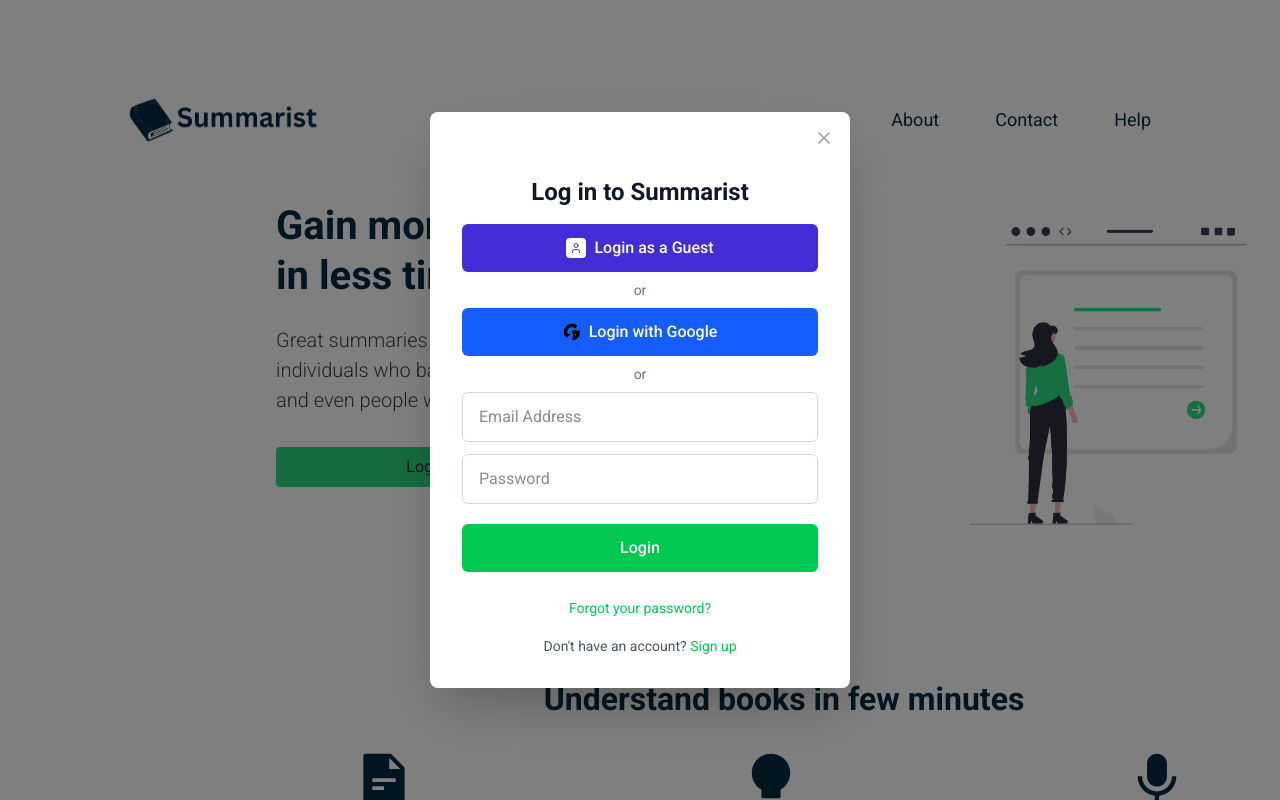
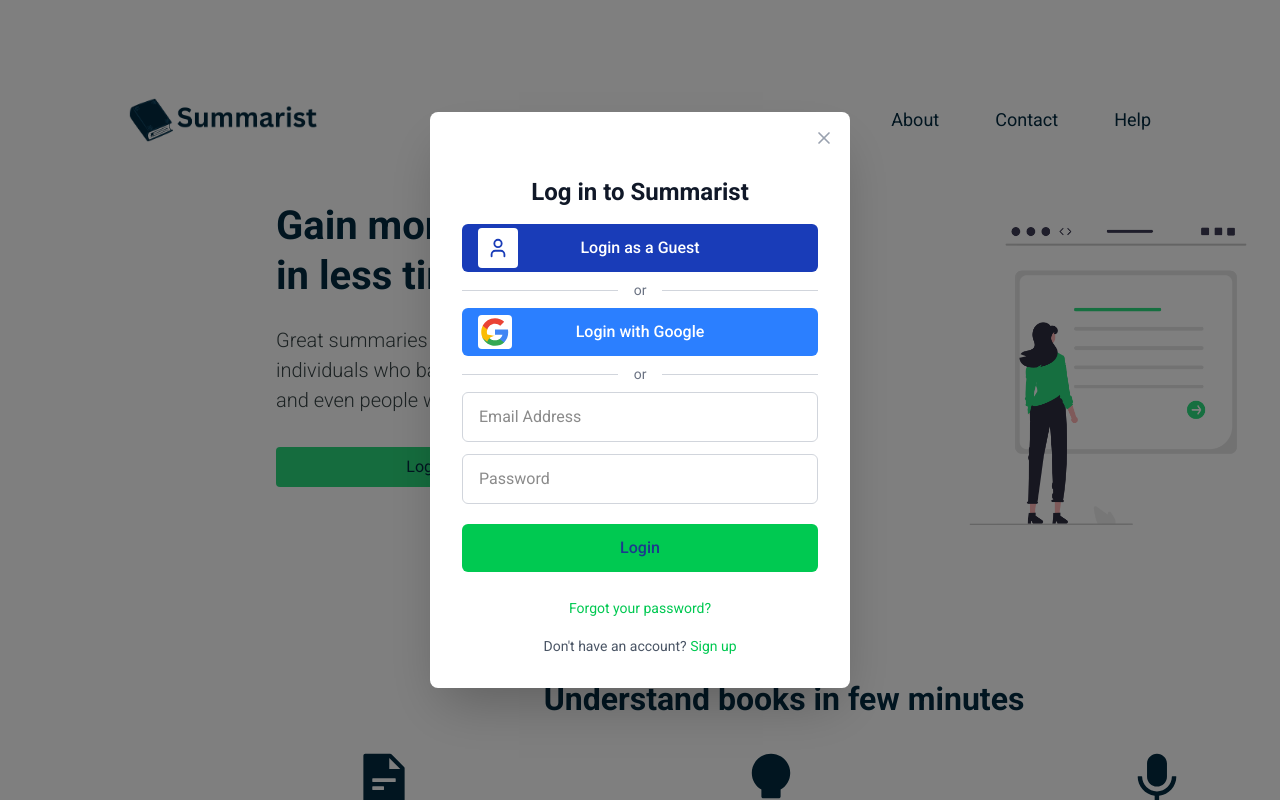
Before and after one commit to DerrickSimilien/Summarist-Virtual-Internship, a Next.js app: page / in a window 1280 px wide. Both pictures are taken after a click on the item "Login". Shown: the top 800 px of the page. Built offline with nearby package versions, Linux system fonts and the light colour scheme.

Commit message:
Initialize git repository

```diff
--- a/src/app/components/LoginModal.tsx
+++ b/src/app/components/LoginModal.tsx
@@ -100,38 +100,46 @@
 
           {/* Body */}
           <div>
-            {/* Login as Guest Button */}
+            {/* Login as Guest Button - Changed to navy blue */}
             <button
   onClick={handleGuestLogin}
   disabled={isLoading}
-              className="w-full flex items-center justify-center gap-2 rounded-md bg-indigo-700 py-3 text-base font-medium text-white hover:bg-indigo-800 disabled:opacity-60 transition"
+  className="w-full relative flex items-center justify-center rounded-md bg-blue-800 py-3 text-base font-medium text-white hover:bg-blue-900 disabled:opacity-60 transition"
 >
-              <div className="w-5 h-5 bg-white rounded-sm flex items-center justify-center">
-                <User size={12} className="text-indigo-700" />
+  <div className="absolute left-4 w-10 h-10 bg-white rounded-sm flex items-center justify-center">
+    <User size={22} className="text-blue-800" />
   </div>
   Login as a Guest
 </button>
 
             {/* Separator */}
-            <div className="text-center text-gray-500 text-sm py-2">or</div>
+            <div className="flex items-center py-2">
+  <div className="flex-1 border-t border-gray-300"></div>
+  <span className="px-4 text-gray-500 text-sm">or</span>
+  <div className="flex-1 border-t border-gray-300"></div>
+</div>
 
-            {/* Login with Google Button */}
+            {/* Login with Google Button - Changed to lighter blue with proper Google icon */}
            <button
   onClick={handleGoogleLogin}
   disabled={isLoading}
-              className="w-full flex items-center justify-center gap-2 rounded-md bg-blue-600 py-3 text-base font-medium text-white hover:bg-blue-700 disabled:opacity-60 transition"
+  className="w-full relative flex items-center justify-center rounded-md bg-blue-500 py-3 text-base font-medium text-white hover:bg-blue-600 disabled:opacity-60 transition"
 >
-              <svg width="18" height="18" viewBox="0 0 24 24" className="invert brightness-200">
-                <path fill="currentColor" d="M22.56 12.25c0-.78-.07-1.53-.2-2.25H12v4.26h5.92c-.26 1.37-1.04 2.53-2.21 3.31v2.77h3.57c2.08-1.92 3.28-4.74 3.28-8.09z"/>
-                <path fill="currentColor" d="M12 23c2.97 0 5.46-.98 7.28-2.66l-3.57-2.77C17.45 2.09 14.97 1 12 1s.43 3.45 1.18 4.93l2.85-2.22.81-.62z"/>
-                <path fill="currentColor" d="M5.84 14.09c-.22-.66-.35-1.36-.35-2.09s.13-1.43.35-2.09V7.07H2.18C1.43 8.55 1 10.22 1 12s.43 3.45 1.18 4.93l3.66 2.84c.87-2.6 3.3-4.53 6.16-4.53z"/>
-                <path fill="currentColor" d="M12 5.38c1.62 0 3.06.56 4.21 1.64l3.15-3.15C17.45 2.09 14.97 1 12 1 7.7 1 3.99 3.47 2.18 7.07l3.66 2.84c.87-2.6 3.3-4.53 6.16-4.53z"/>
+  <svg width="34" height="34" viewBox="0 0 24 24" className="absolute left-4 bg-white rounded-sm p-0.5">
+    <path fill="#4285F4" d="M22.56 12.25c0-.78-.07-1.53-.2-2.25H12v4.26h5.92c-.26 1.37-1.04 2.53-2.21 3.31v2.77h3.57c2.08-1.92 3.28-4.74 3.28-8.09z"/>
+    <path fill="#34A853" d="M12 23c2.97 0 5.46-.98 7.28-2.66l-3.57-2.77c-.98.66-2.23 1.06-3.71 1.06-2.86 0-5.29-1.93-6.16-4.53H2.18v2.84C3.99 20.53 7.7 23 12 23z"/>
+    <path fill="#FBBC05" d="M5.84 14.09c-.22-.66-.35-1.36-.35-2.09s.13-1.43.35-2.09V7.07H2.18C1.43 8.55 1 10.22 1 12s.43 3.45 1.18 4.93l3.66 2.84c.87-2.6 3.3-4.53 6.16-4.53z"/>
+    <path fill="#EA4335" d="M12 5.38c1.62 0 3.06.56 4.21 1.64l3.15-3.15C17.45 2.09 14.97 1 12 1 7.7 1 3.99 3.47 2.18 7.07l3.66 2.84c.87-2.6 3.3-4.53 6.16-4.53z"/>
   </svg>
   Login with Google
 </button>
 
             {/* Separator */}
-            <div className="text-center text-gray-500 text-sm py-2">or</div>
+            <div className="flex items-center py-2">
+  <div className="flex-1 border-t border-gray-300"></div>
+  <span className="px-4 text-gray-500 text-sm">or</span>
+  <div className="flex-1 border-t border-gray-300"></div>
+</div>
 
             {/* Email/Password Form */}
             <form onSubmit={handleSubmit} className="space-y-3">
@@ -159,7 +167,7 @@
               <button
   type="submit"
   disabled={isLoading}
-                className="w-full bg-green-500 hover:bg-green-600 text-white py-3 rounded-md font-medium transition disabled:opacity-60 mt-2"
+  className="w-full bg-green-500 hover:bg-green-600 text-blue-900 py-3 rounded-md font-medium transition disabled:opacity-60 mt-2"
 >
   {isLoading ? "Logging in..." : "Login"}
 </button>
```
Lines whose indentation alone changed are shown as unchanged.
